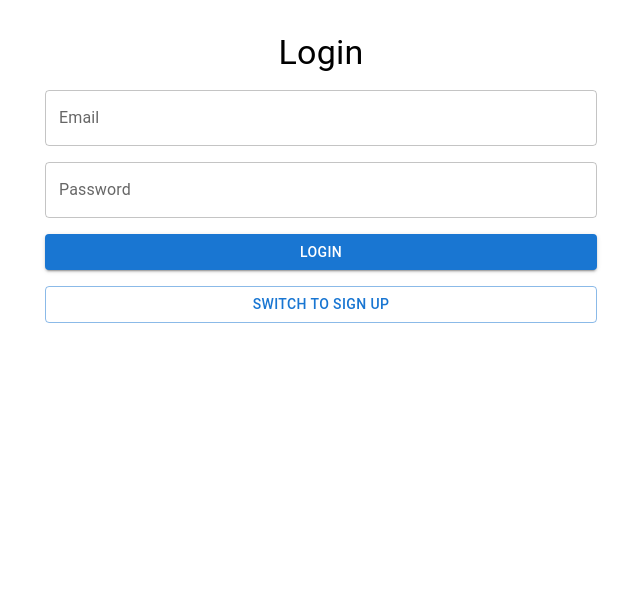
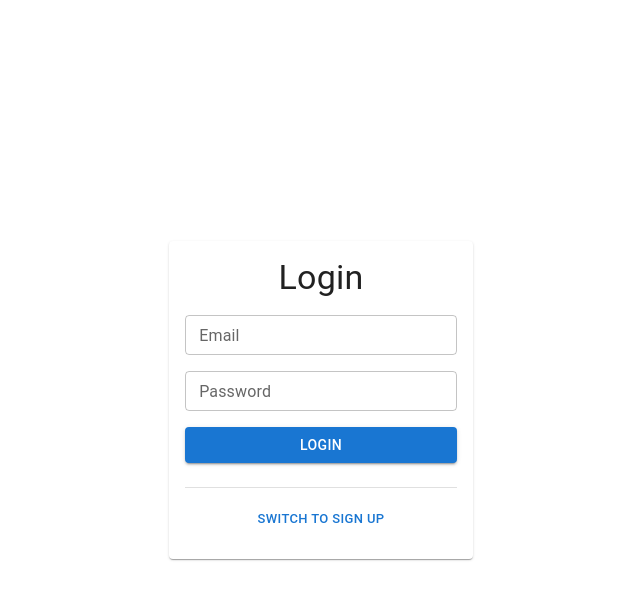
Before and after one commit to jonahduckworth/neo-wallet, a React (Create React App) app in the folder frontend/: page /login in a window 1280 px wide. Shown: the top 600 px of the page, without its empty margins (319-959 px from the left). Built offline with nearby package versions, Linux system fonts and the light colour scheme.

Commit message:
styled auth page

```diff
--- a/frontend/src/components/Auth/AuthPage/AuthPage.tsx
+++ b/frontend/src/components/Auth/AuthPage/AuthPage.tsx
@@ -5,9 +5,19 @@ import LoginForm from '../LoginForm';
 import SignUpForm from '../SignUpForm';
 import { AuthPageProps } from '../Types';
 
-import { Button, Container, Typography, Box } from '@mui/material';
+import {
+  Container,
+  Box,
+  Typography,
+  Button,
+  Card,
+  CardContent,
+  Divider,
+  useTheme,
+} from '@mui/material';
 
 const AuthPage: React.FC<AuthPageProps> = ({ onLogin }) => {
+  const theme = useTheme();
   const [isLogin, setIsLogin] = useState(true);
   const [formData, setFormData] = useState({ username: '', email: '', password: '' });
 
@@ -32,6 +42,9 @@ const AuthPage: React.FC<AuthPageProps> = ({ onLogin }) => {
       // Handle Signup
       const { data } = await signup({ variables: formData });
       console.log("Signed up:", data);
+      if (data?.signUp?.userId) { // Check if sign up was successful by checking for a userId in the response
+        setIsLogin(true); // Redirect to login
+      }
     }
   };
 
@@ -49,16 +62,35 @@ const AuthPage: React.FC<AuthPageProps> = ({ onLogin }) => {
 
   return (
     <Container maxWidth="sm">
-      <Box my={4}>
+      <Box
+        display="flex"
+        flexDirection="column"
+        justifyContent="center"
+        alignItems="center"
+        height="100vh"
+      >
+        <Card style={{ width: '55%' }}>
+          <CardContent>
             <Typography variant="h4" align="center" gutterBottom>
               {isLogin ? 'Login' : 'Sign Up'}
             </Typography>
             {isLogin ? <LoginForm {...propsForLoginForm} /> : <SignUpForm {...propsForSignUpForm} />}
-        <Box mt={2}>
-          <Button fullWidth variant="outlined" onClick={() => setIsLogin(!isLogin)}>
+
+            <Box mt={3}>
+              <Divider />
+            </Box>
+
+            <Box mt={2} display="flex" justifyContent="center">
+              <Button
+                color="primary"
+                size="small"
+                onClick={() => setIsLogin(!isLogin)}
+              >
                 Switch to {isLogin ? 'Sign Up' : 'Login'}
               </Button>
             </Box>
+          </CardContent>
+        </Card>
       </Box>
     </Container>
   );
--- a/frontend/src/components/Auth/LoginForm/LoginForm.tsx
+++ b/frontend/src/components/Auth/LoginForm/LoginForm.tsx
@@ -15,6 +15,7 @@ const LoginForm: React.FC<LoginFormProps> = ({ formData, onInputChange, onSubmit
           name="email"
           value={formData.email}
           onChange={onInputChange}
+          size="small"
         />
       </Box>
       <Box my={2}>
@@ -26,6 +27,7 @@ const LoginForm: React.FC<LoginFormProps> = ({ formData, onInputChange, onSubmit
           name="password"
           value={formData.password}
           onChange={onInputChange}
+          size="small"
         />
       </Box>
       <Button fullWidth variant="contained" color="primary" type="submit">
--- a/frontend/src/components/Auth/SignUpForm/SignUpForm.tsx
+++ b/frontend/src/components/Auth/SignUpForm/SignUpForm.tsx
@@ -15,6 +15,7 @@ const SignUpForm: React.FC<SignUpFormProps> = ({ formData, onInputChange, onSubm
           name="username"
           value={formData.username}
           onChange={onInputChange}
+          size="small"
         />
       </Box>
       <Box my={2}>
@@ -26,6 +27,7 @@ const SignUpForm: React.FC<SignUpFormProps> = ({ formData, onInputChange, onSubm
           name="email"
           value={formData.email}
           onChange={onInputChange}
+          size="small"
         />
       </Box>
       <Box my={2}>
@@ -37,6 +39,7 @@ const SignUpForm: React.FC<SignUpFormProps> = ({ formData, onInputChange, onSubm
           name="password"
           value={formData.password}
           onChange={onInputChange}
+          size="small"
         />
       </Box>
       <Button fullWidth variant="contained" color="primary" type="submit">
```
Lines whose indentation alone changed are shown as unchanged.
